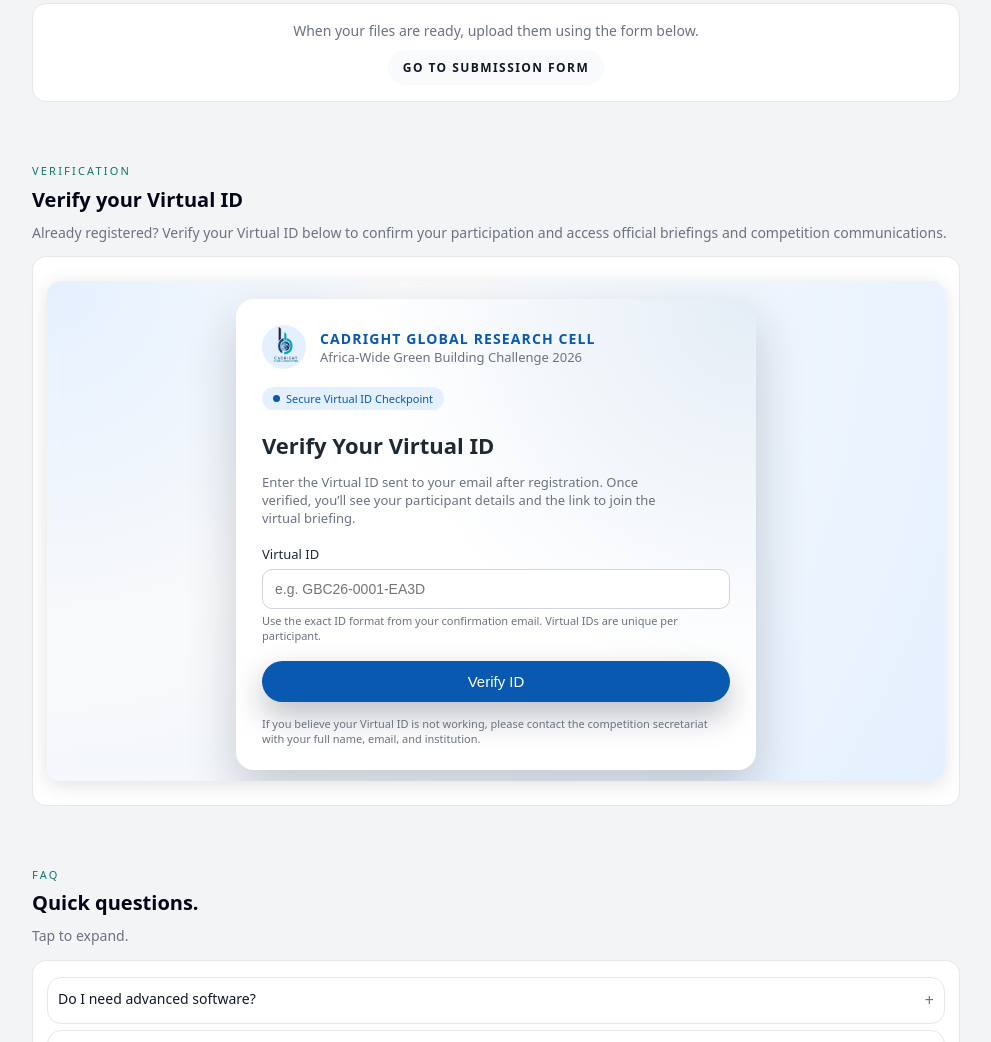
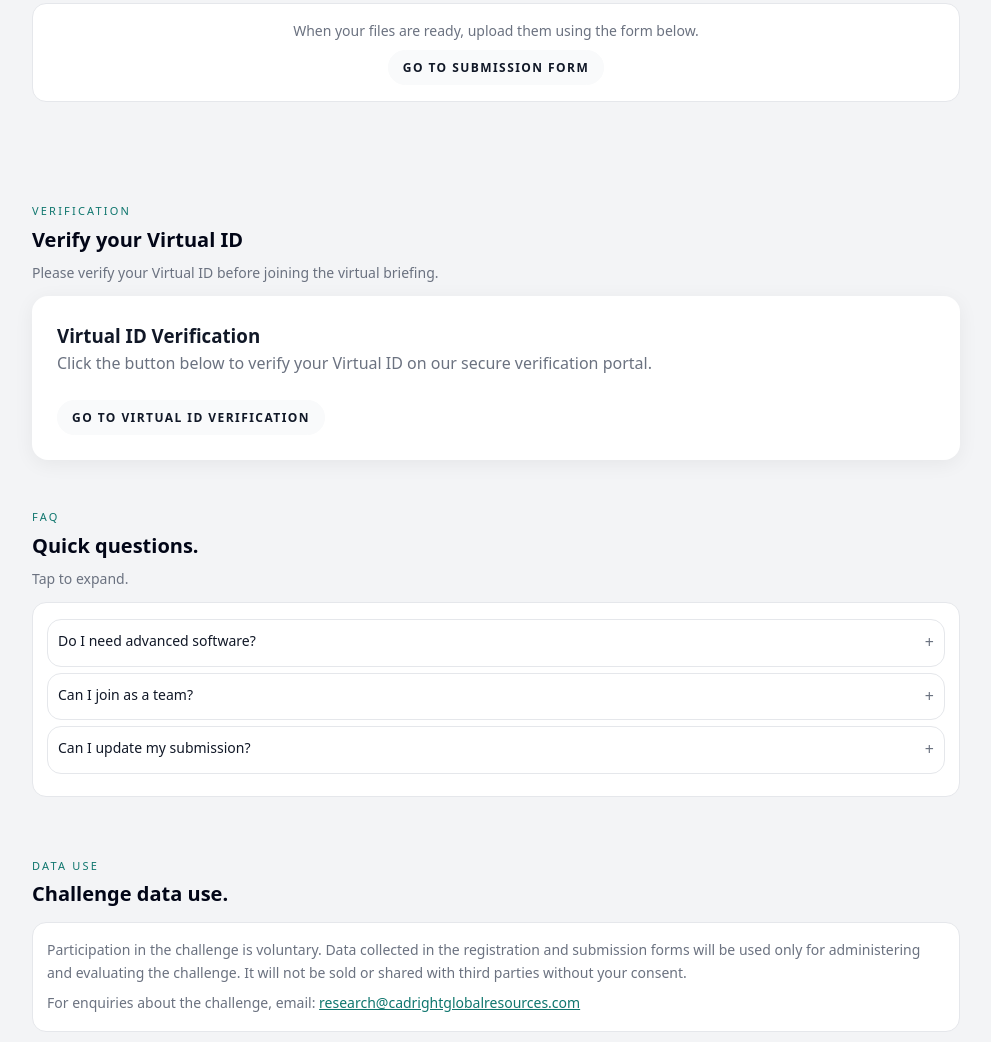
Before and after one commit to Cnobiorah/AGBC, a plain HTML site: page challenge-2026.html in a window 1280 px wide. Shown: the part 2178-3220 px from the top of the page, without its empty margins (144-1135 px from the left). Drawn offline with nearby package versions, Linux system fonts and the light colour scheme.

Commit message:
Add files via upload

```diff
--- a/challenge-2026.html
+++ b/challenge-2026.html
@@ -723,33 +723,38 @@ footer {
       </div>
     </section>
 
-	    <!-- 🔵 VIRTUAL ID VERIFICATION SECTION -->
-    <section class="section" id="verify-id">
+
+      <!-- VERIFICATION SECTION (With its own CARD) -->
+<section class="section" id="verify-id" style="margin-top:40px;">
+
   <div class="section-header">
     <div class="section-eyebrow">VERIFICATION</div>
     <h2 class="section-title">Verify your Virtual ID</h2>
     <p class="section-desc">
-          Already registered? Verify your Virtual ID below to confirm your participation and access official
-          briefings and competition communications.
+      Please verify your Virtual ID before joining the virtual briefing.
     </p>
   </div>
 
-      <div class="block">
-        <iframe
-          src="verify.html"
-          style="
-            width: 100%;
-            height: 500px;
-            border: none;
-            border-radius: 14px;
-            margin-top: 8px;
-            background: #ffffff;
-            box-shadow: 0px 4px 20px rgba(0,0,0,0.12);
-          ">
-        </iframe>
+  <!-- CARD START -->
+  <div class="card" style="padding:25px; border-radius:16px; background:#fff; box-shadow:0 4px 20px rgba(0,0,0,0.06);">
+
+    <h3 style="margin-top:0;">Virtual ID Verification</h3>
+    <p style="margin-bottom:18px; color:#6b7280;">
+      Click the button below to verify your Virtual ID on our secure verification portal.
+    </p>
+
+    <a href="https://virtualidcheck.online"
+       class="btn btn-light-solid"
+       style="margin-top:5px;">
+       Go to Virtual ID Verification
+    </a>
+
   </div>
+  <!-- CARD END -->
+
 </section>
-    <!-- 🔵 END VIRTUAL ID VERIFICATION SECTION -->
+
+
 
 
     <section class="section" id="faq">
```
Lines whose indentation alone changed are shown as unchanged.
